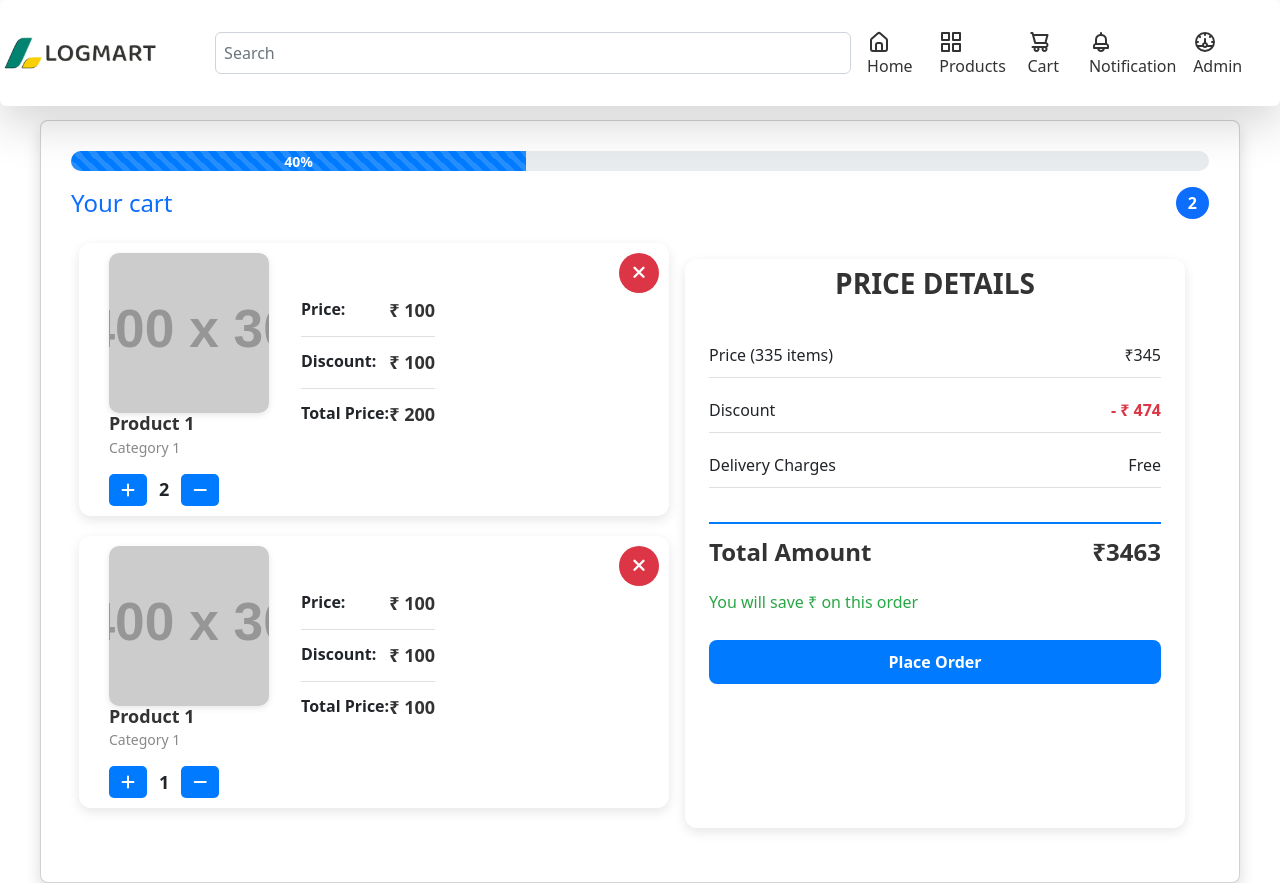
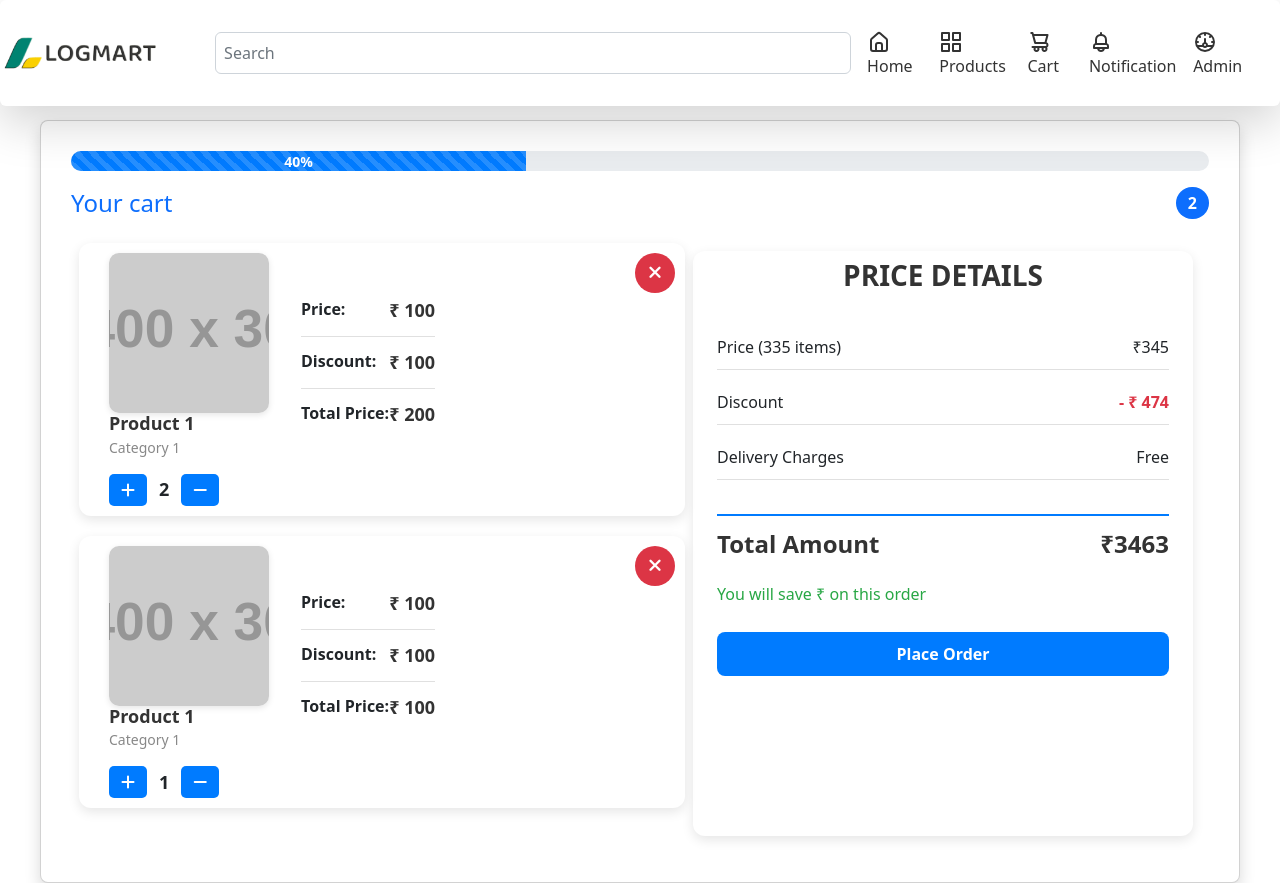
Before and after one commit to JP007-star/logmart, a React (Create React App) app: page /cart in a window 1280 px wide. Built offline with nearby package versions, Linux system fonts and the light colour scheme.

Commit message:
css changed

```diff
--- a/src/components/CartSummary/index.js
+++ b/src/components/CartSummary/index.js
@@ -3,7 +3,7 @@ import './style.css';
 
 const CartSummary = ({ totalItems, totalPrice, totalDiscount, finalAmount }) => {
     return (
-        <div className="cartSummary p-2 m-3">
+        <div className="cartSummary p-2 m-lg-2 m-md-2">
             <h2>PRICE DETAILS</h2>
             <div className="priceBreakdown m-2 p-2">
                 <div className="priceRow">
--- a/src/components/CartSummary/style.css
+++ b/src/components/CartSummary/style.css
@@ -123,7 +123,6 @@
     }
 
     .placeOrderBtn {
-        padding: 10px;
         font-size: 0.875rem;
     }
 }
```
